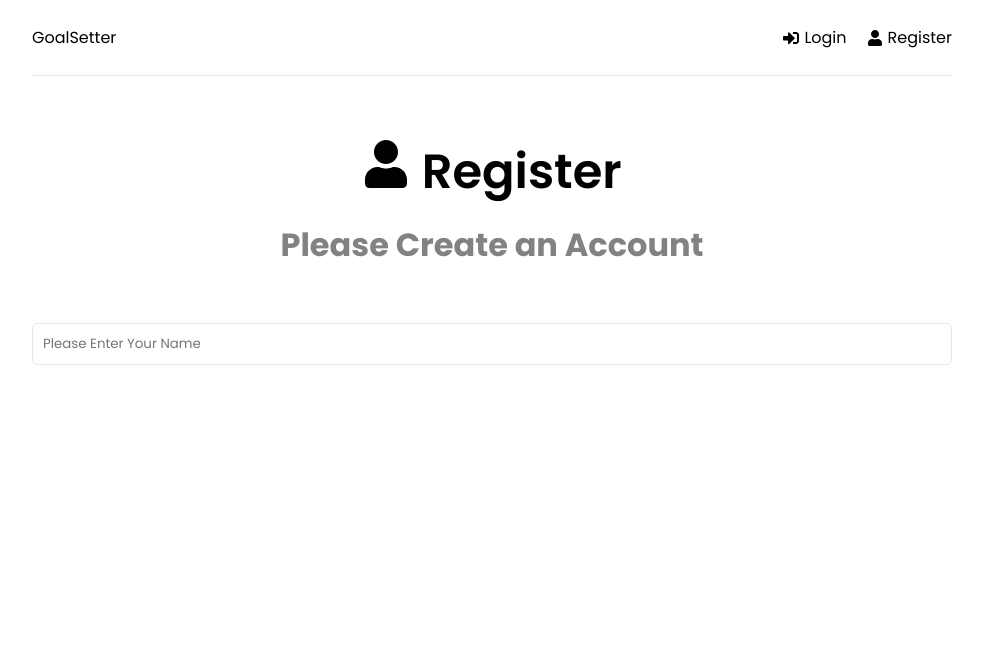
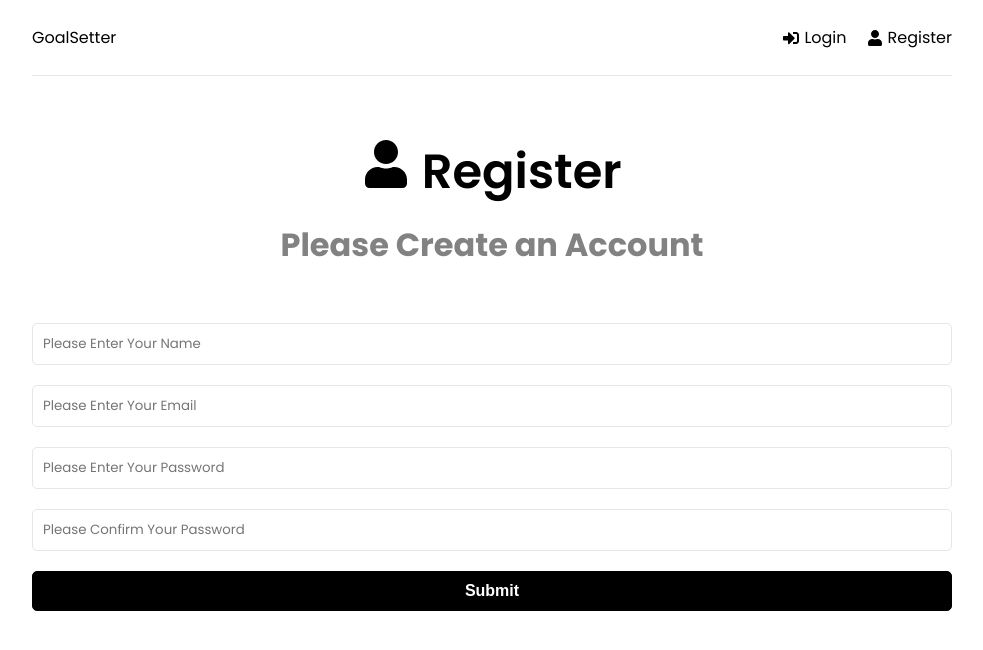
Before and after one commit to enukeWebDev/MERN_App, a React (Create React App) app in the folder frontend/: page /register in a window 1280 px wide. Shown: the top 650 px of the page, without its empty margins (148-1131 px from the left). Built offline with nearby package versions, Linux system fonts and the light colour scheme.

Commit message:
complete registration from layout - working state

```diff
--- a/frontend/src/pages/Register.jsx
+++ b/frontend/src/pages/Register.jsx
@@ -29,13 +29,53 @@ function Register() {
       <section>
         <form>
           <div className="form-group">
-            <input type="text"
+            <input
+              type="text"
               className="form-control"
               id="name"
               name="name"
               value={name}
               placeholder="Please Enter Your Name"
               onChange={onChange} />
+          </div>
+
+          <div className="form-group">
+            <input
+              type="email"
+              className="form-control"
+              id="email"
+              name="email"
+              value={email}
+              placeholder="Please Enter Your Email"
+              onChange={onChange} />
+          </div>
+
+          <div className="form-group">
+            <input
+              type="password"
+              className="form-control"
+              id="password"
+              name="password"
+              value={password}
+              placeholder="Please Enter Your Password"
+              onChange={onChange} />
+          </div>
+
+          <div className="form-group">
+            <input
+              type="password"
+              className="form-control"
+              id="password2"
+              name="password2"
+              value={password2}
+              placeholder="Please Confirm Your Password"
+              onChange={onChange} />
+          </div>
+
+          <div className="form-group">
+            <button type="submit" className="btn btn-block">
+              Submit
+            </button>
           </div>
         </form>
       </section>
```
